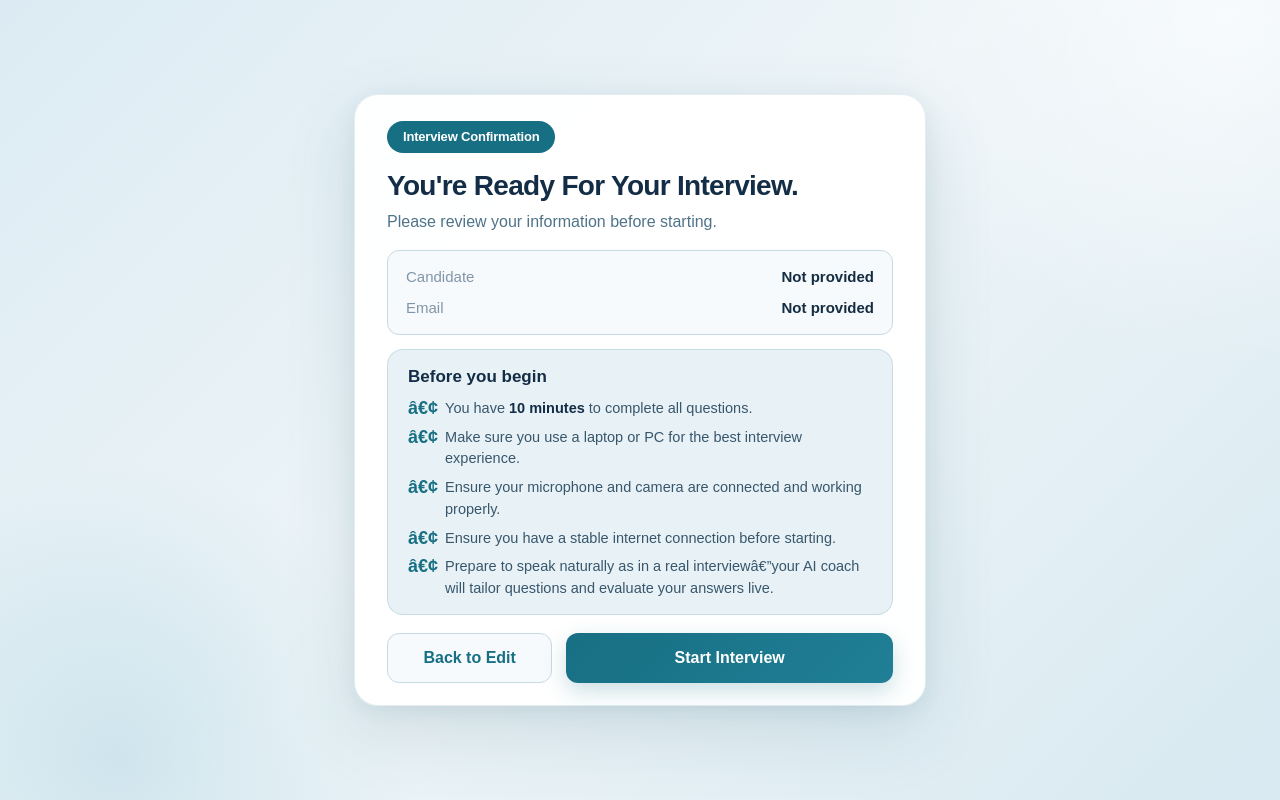
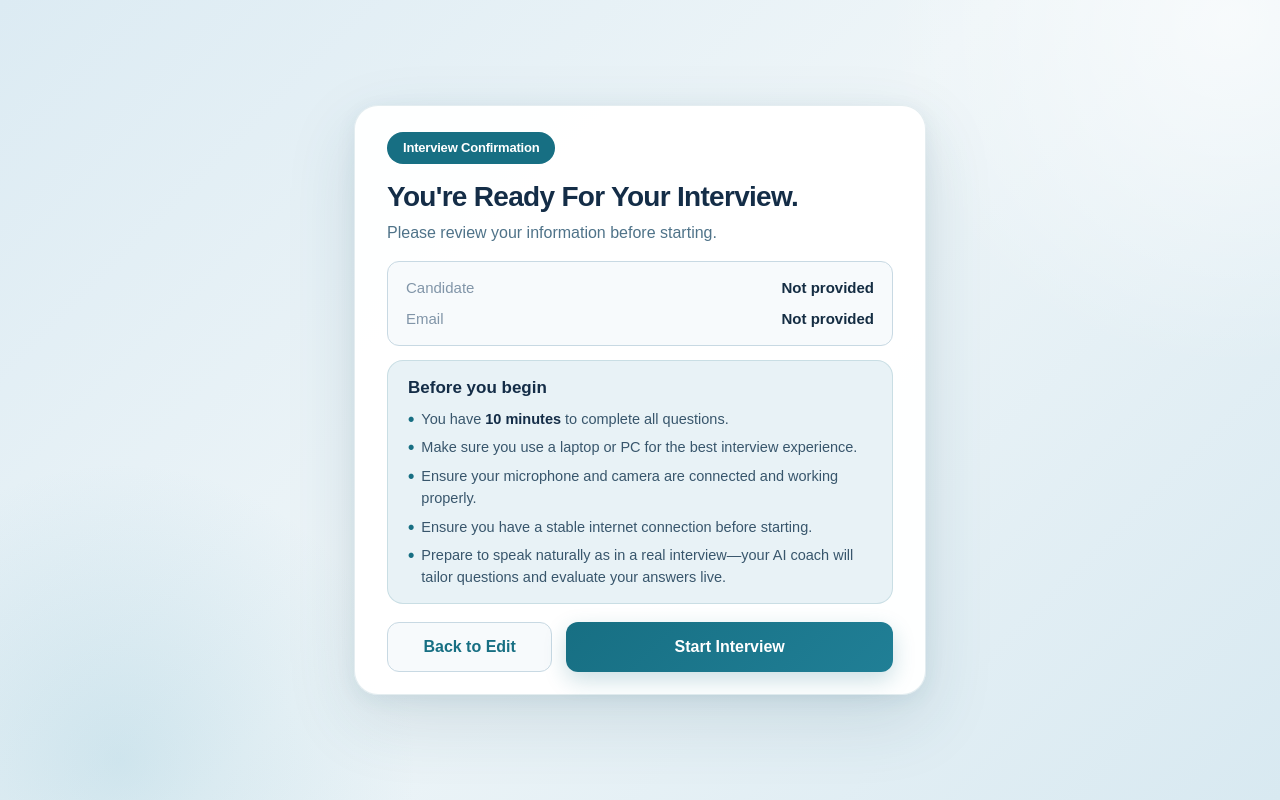
Before and after one commit to Muneeb-2001/AI-Interview-Coach, a Next.js app: page /interview in a window 1280 px wide. Built offline with nearby package versions, Linux system fonts and the light colour scheme; a web font is replaced by a local one.

Commit message:
Fix interview confirmation text encoding

```diff
--- a/src/app/interview/page.tsx
+++ b/src/app/interview/page.tsx
@@ -139,33 +139,33 @@ function InterviewConfirmationContent() {
 
             <div style={styles.rulesList}>
               <div style={styles.ruleItem}>
-                <span style={styles.bullet}>â€¢</span>
+                <span style={styles.bullet}>•</span>
                 <span style={styles.ruleText}>
                   You have <strong style={styles.highlight}>10 minutes</strong> to complete all questions.
                 </span>
               </div>
               <div style={styles.ruleItem}>
-                <span style={styles.bullet}>â€¢</span>
+                <span style={styles.bullet}>•</span>
                 <span style={styles.ruleText}>
                   Make sure you use a laptop or PC for the best interview experience.
                 </span>
               </div>
               <div style={styles.ruleItem}>
-                <span style={styles.bullet}>â€¢</span>
+                <span style={styles.bullet}>•</span>
                 <span style={styles.ruleText}>
                   Ensure your microphone and camera are connected and working properly.
                 </span>
               </div>
               <div style={styles.ruleItem}>
-                <span style={styles.bullet}>â€¢</span>
+                <span style={styles.bullet}>•</span>
                 <span style={styles.ruleText}>
                   Ensure you have a stable internet connection before starting.
                 </span>
               </div>
               <div style={styles.ruleItem}>
-                <span style={styles.bullet}>â€¢</span>
+                <span style={styles.bullet}>•</span>
                 <span style={styles.ruleText}>
-                  Prepare to speak naturally as in a real interviewâ€”your AI coach will tailor questions and evaluate your answers live.
+                  Prepare to speak naturally as in a real interview—your AI coach will tailor questions and evaluate your answers live.
                 </span>
               </div>
             </div>
```
